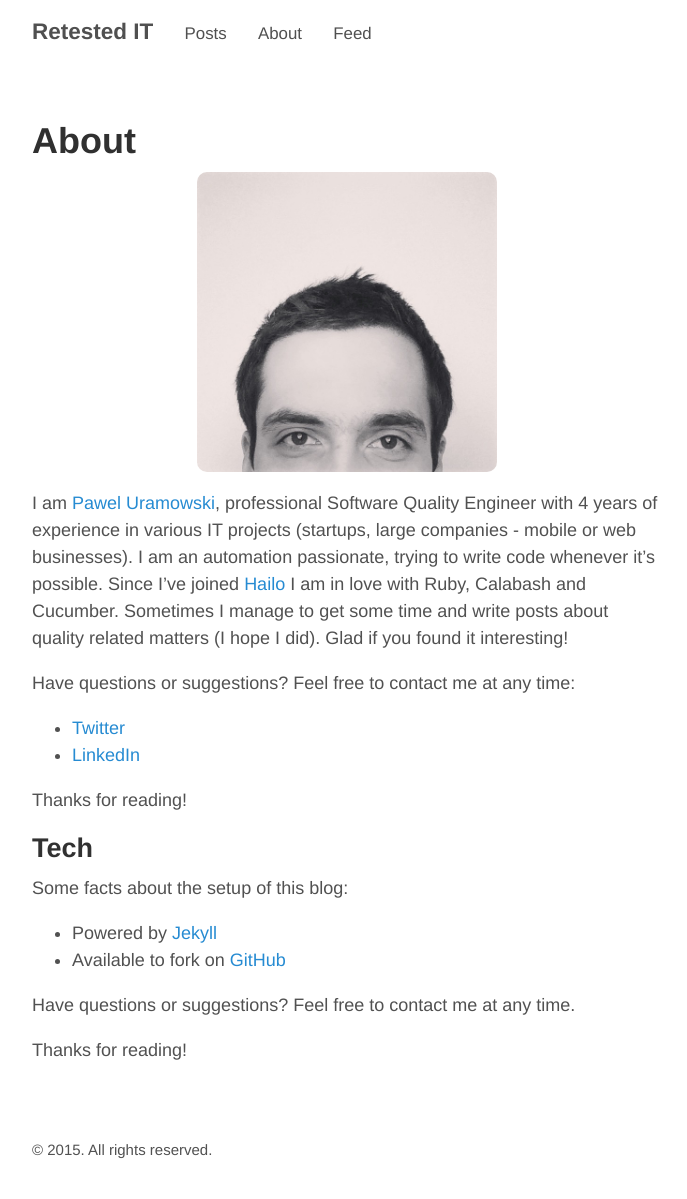
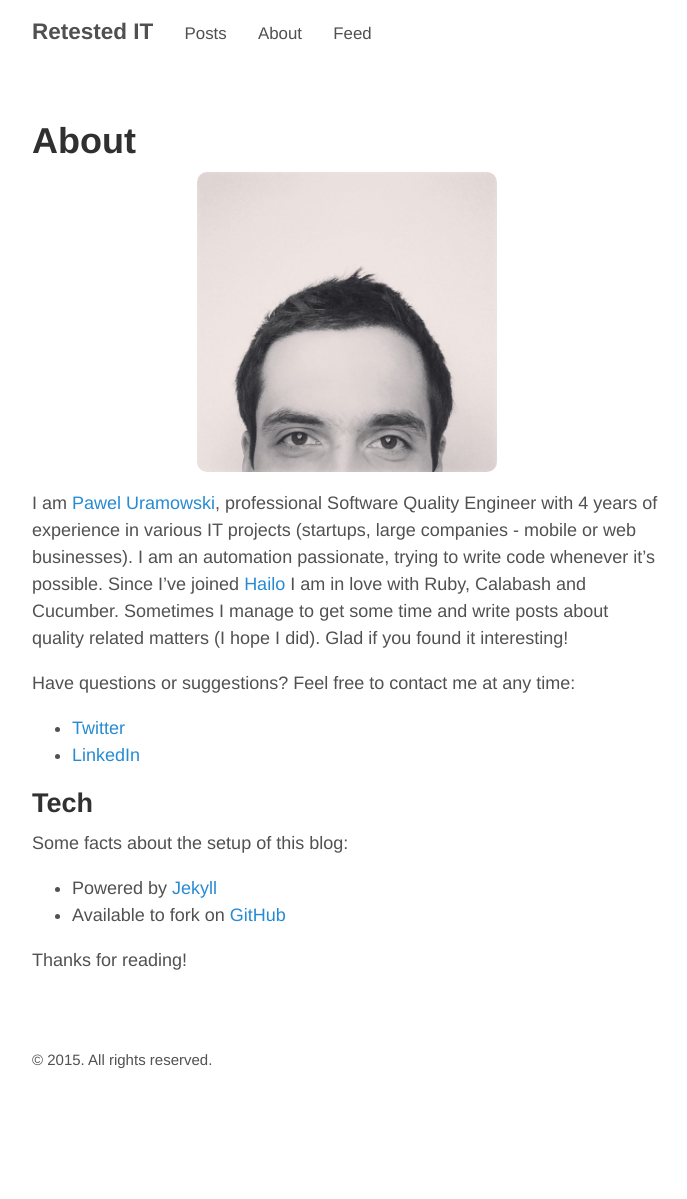
Before and after one commit to paweluramowski/retested, a Jekyll site: the page built from about.md, in a window 1280 px wide. Shown: the whole page, without its empty margins (293-980 px from the left). Built offline with Jekyll 4.4.1, drawn with Linux system fonts in a browser that asks for light colours; after the commit the page ends 1109 px from its top, so only the background shows below that.

Commit message:
more about.md changes

```diff
--- a/about.md
+++ b/about.md
@@ -15,8 +15,6 @@ Have questions or suggestions? Feel free to contact me at any time:
 * [Twitter](http://twitter.com/paweluramowski)
 * [LinkedIn](https://www.linkedin.com/profile/view?id=201932972)
 
-Thanks for reading!
-
 ## Tech
 
 Some facts about the setup of this blog:
@@ -24,6 +22,4 @@ Some facts about the setup of this blog:
 * Powered by [Jekyll](http://jekyllrb.com)
 * Available to fork on [GitHub](https://github.com/paweluramowski)
 
-Have questions or suggestions? Feel free to contact me at any time.
-
 Thanks for reading!
```
